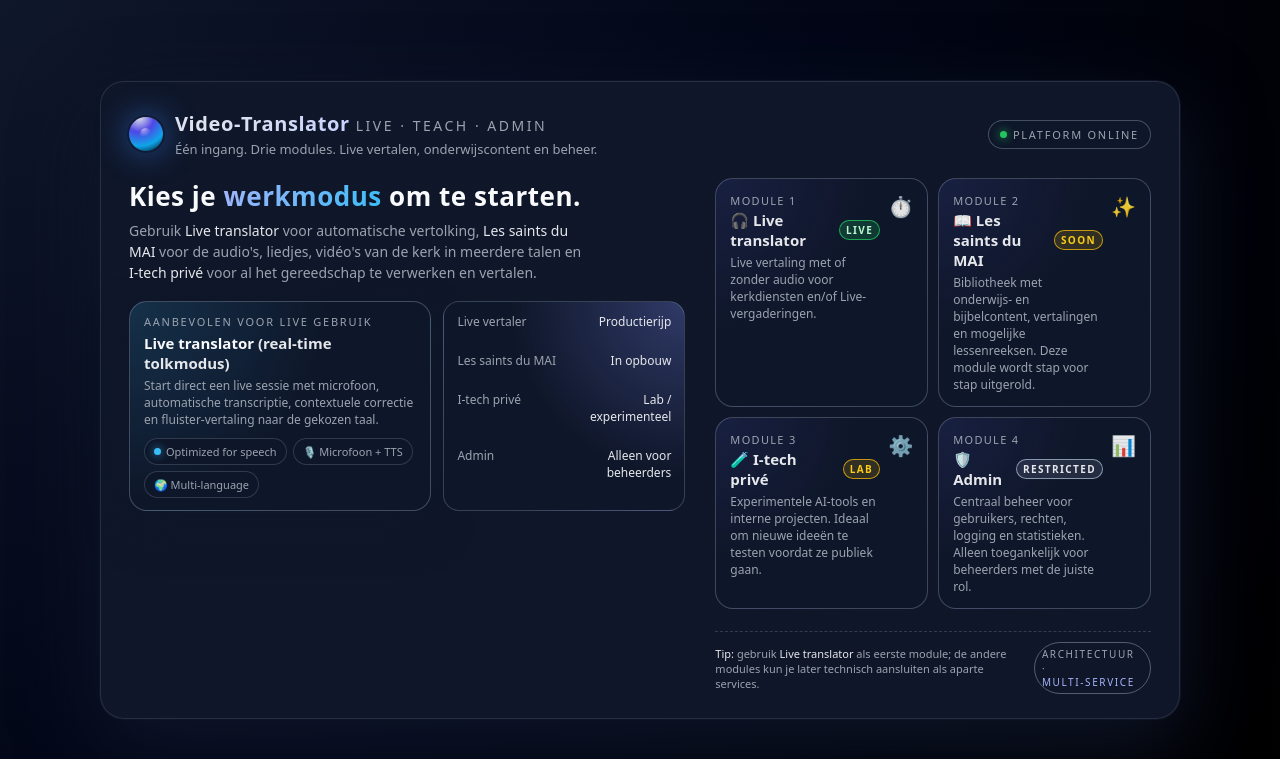
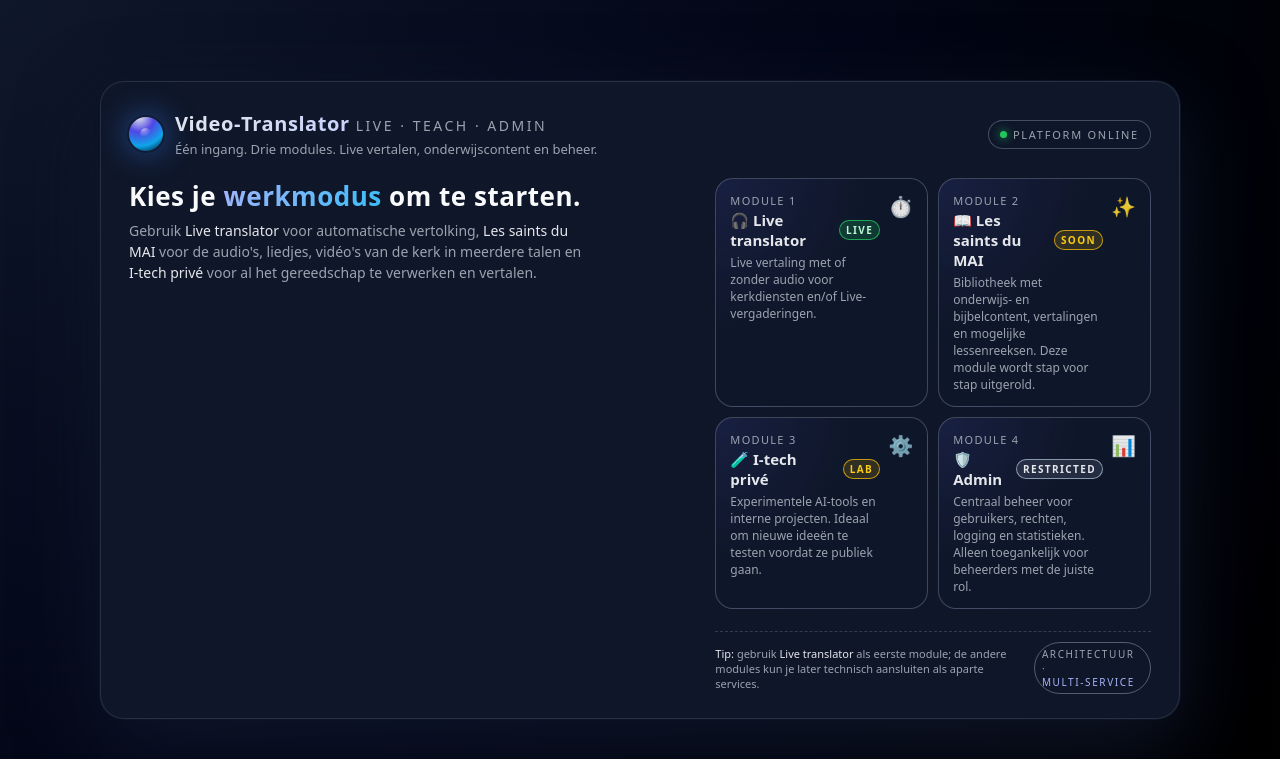
Before and after one commit to KaatCAIBXL/video-translator, a FastAPI app: page / in a window 1280 px wide. Shown: the top 759 px of the page. Run offline with FastAPI, Linux system fonts and the light colour scheme; some libraries are stand-ins or nearby versions.

Commit message:
Home: verwijder live-translator promotieblok en statuskolom

```diff
--- a/app/templates/home.html
+++ b/app/templates/home.html
@@ -489,39 +489,6 @@
         </p>
 
         <div class="hero-grid">
-          <article class="hero-callout" aria-label="Aanbevolen">
-            <div class="hero-callout-label">Aanbevolen voor live gebruik</div>
-            <h3 class="hero-callout-title">
-              Live translator <span>(real‑time tolkmodus)</span>
-            </h3>
-            <p class="hero-callout-text">
-              Start direct een live sessie met microfoon, automatische transcriptie,
-              contextuele correctie en fluister‑vertaling naar de gekozen taal.
-            </p>
-            <div class="hero-badges">
-              <span class="hero-badge">
-                <span class="hero-badge-pill"></span>
-                Optimized for speech
-              </span>
-              <span class="hero-badge">
-                🎙️ Microfoon + TTS
-              </span>
-              <span class="hero-badge">
-                🌍 Multi‑language
-              </span>
-            </div>
-          </article>
-
-          <aside class="hero-stats" aria-label="Korte status">
-            <div class="hero-stat-label">Live vertaler</div>
-            <div class="hero-stat-value">Productierijp</div>
-            <div class="hero-stat-label">Les saints du MAI</div>
-            <div class="hero-stat-value">In opbouw</div>
-            <div class="hero-stat-label">I‑tech privé</div>
-            <div class="hero-stat-value">Lab / experimenteel</div>
-            <div class="hero-stat-label">Admin</div>
-            <div class="hero-stat-value">Alleen voor beheerders</div>
-          </aside>
         </div>
       </section>
 
```
